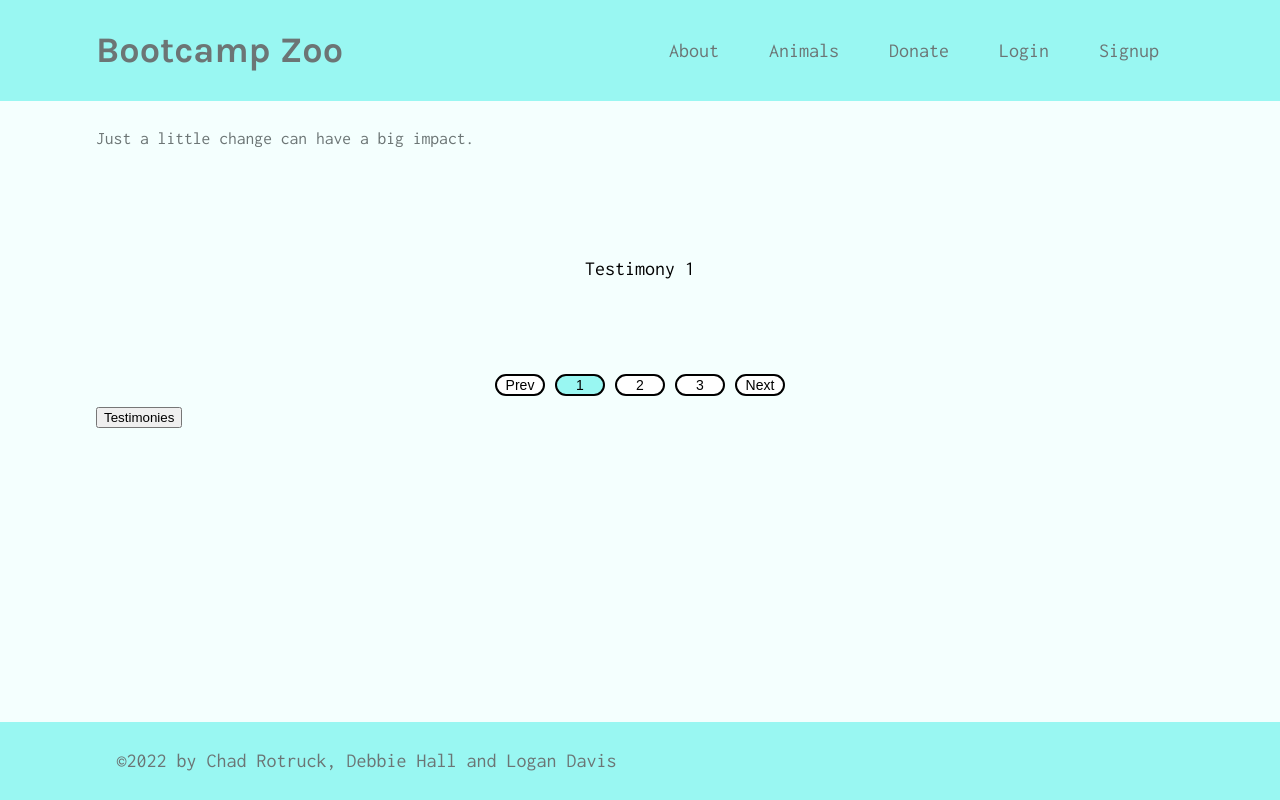
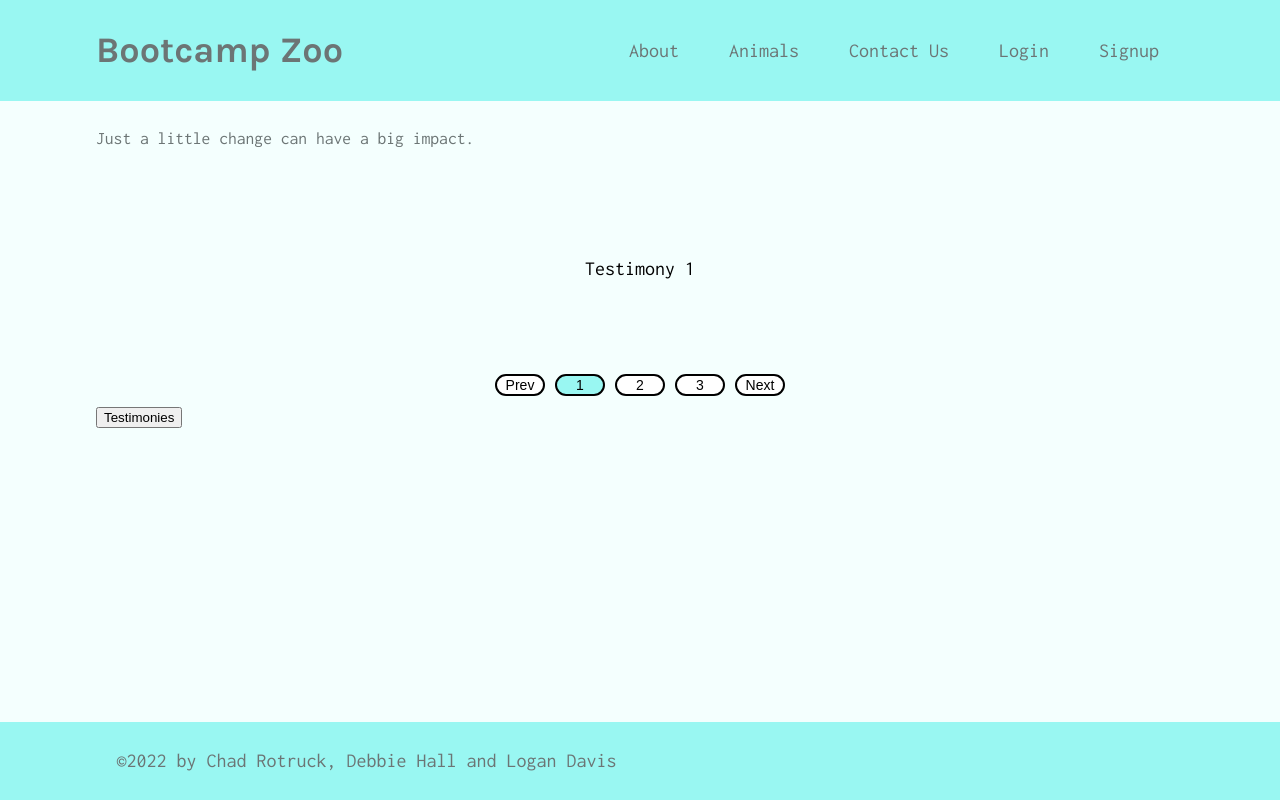
Before and after one commit to cmrotruck/bootcamp-zoo, a React (Create React App) app in the folder client/: page / in a window 1280 px wide. Built offline with nearby package versions, Linux system fonts and the light colour scheme.

Commit message:
change donate to contact

```diff
--- a/client/src/components/Header/index.js
+++ b/client/src/components/Header/index.js
@@ -18,7 +18,7 @@ const Header = () => {
         <nav className="text-center">
           <Link to="/about">About</Link>
           <Link to="/animals">Animals</Link>
-          <Link to="/donate">Donate</Link>
+          <Link to="/contact">Contact Us</Link>
           {Auth.loggedIn() ? (
             <>
               <Link to="/profile">Me</Link>
```
